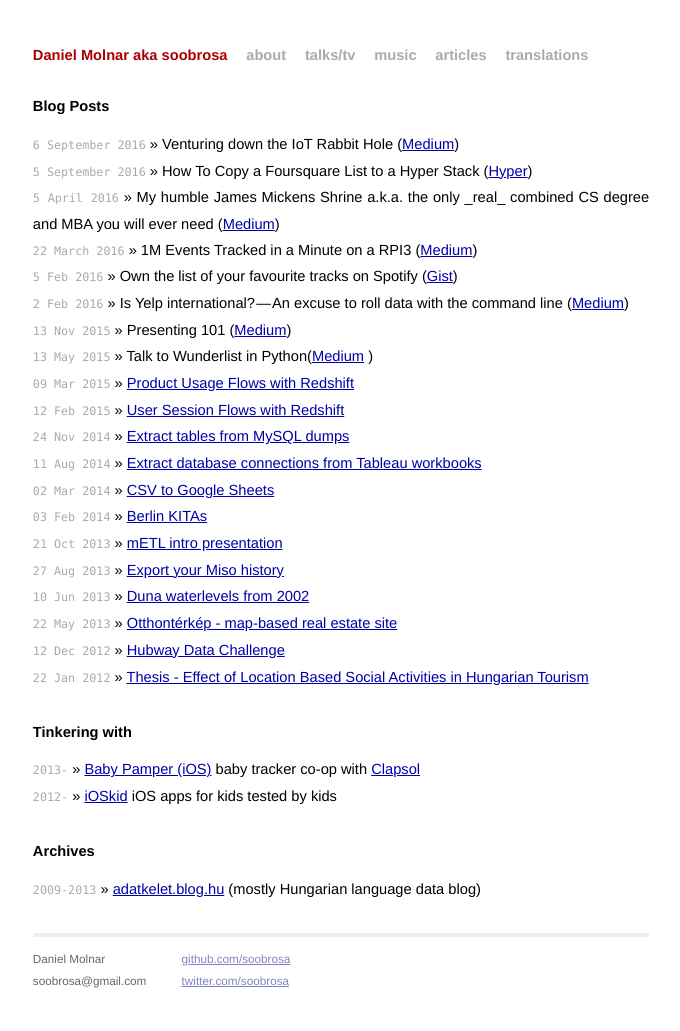
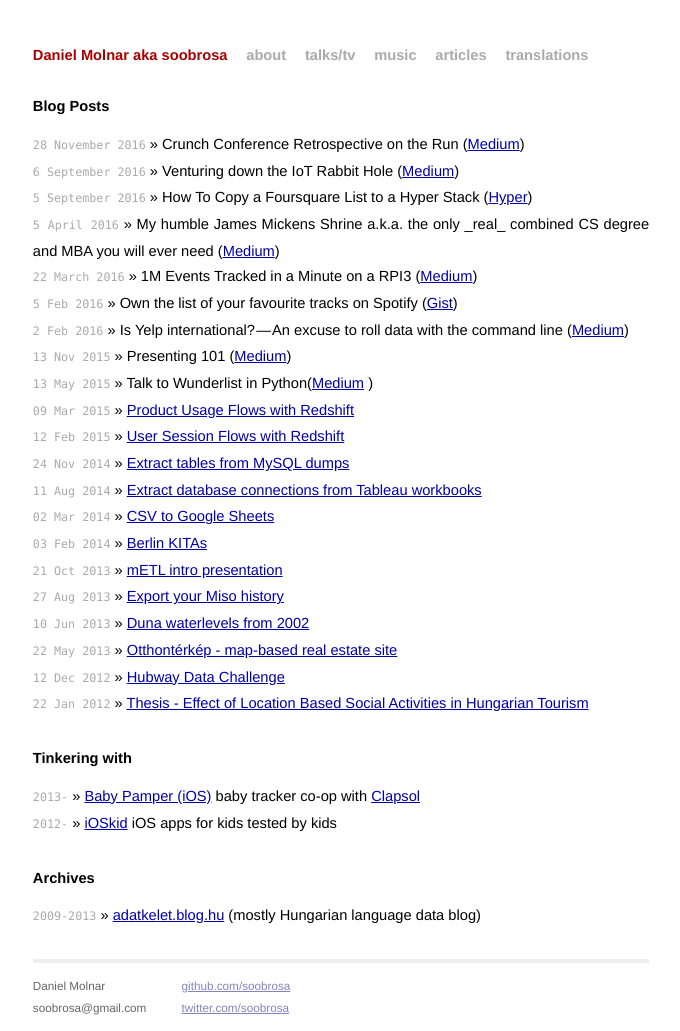
Before and after one commit to mojombo/mojombo.github.io, a Jekyll site: the page built from index.html, in a window 1280 px wide. Shown: the whole page, without its empty margins (299-979 px from the left). Built offline with Jekyll 4.4.1, drawn with Linux system fonts in a browser that asks for light colours; before the commit the page ends 1004 px from its top, so only the background shows below that.

Commit message:
new Medium writeup

```diff
--- a/index.html
+++ b/index.html
@@ -6,6 +6,7 @@
 <div id="home">
   <h1>Blog Posts</h1>
   <ul class="posts">
+    <li><span>28 November 2016</span> &raquo; Crunch Conference Retrospective on the Run (<a href="https://medium.com/@soobrosa/crunch-conference-retrospective-on-the-run-e2e4839cee02#.e8do7ngm0">Medium</a>)
     <li><span>6 September 2016</span> &raquo; Venturing down the IoT Rabbit Hole (<a href="https://medium.com/@soobrosa/venturing-down-the-iot-rabbit-hole-5480f8273e68#.5l20h7d8m">Medium</a>)
     <li><span>5 September 2016</span> &raquo; How To Copy a Foursquare List to a Hyper Stack (<a href="http://community.hyperrr.co/t/how-to-copy-a-foursquare-list-to-a-hyper-stack/48">Hyper</a>)
     <li><span>5 April 2016</span> &raquo; My humble James Mickens Shrine a.k.a. the only _real_ combined CS degree and MBA you will ever need (<a href="https://medium.com/@soobrosa/my-humble-james-mickens-shrine-a-k-a-the-only-real-combined-cs-degree-and-mba-you-will-ever-need-1f437f496d1c#.f281aaqbh">Medium</a>)
```
